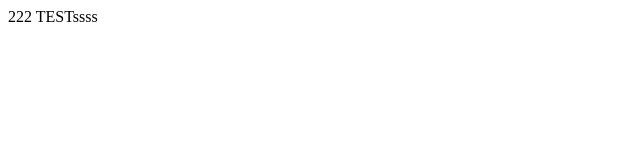
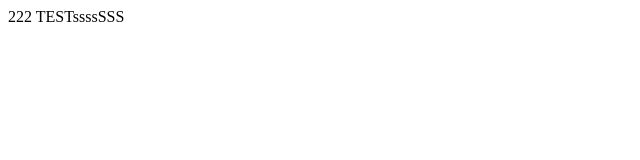
Before and after one commit to Allislove/Atila-TEAM, a plain HTML site: page index.html in a window 1280 px wide. Shown: the full height of the page, 0-640 px from the left. Drawn offline with Linux system fonts and the light colour scheme.

Commit message:
Just another test

```diff
--- a/index.html
+++ b/index.html
@@ -10,7 +10,7 @@
     <div class="container-test">
 
         <div>
-            222 TESTssss
+            222 TESTssssSSS
         </div>
 
 
```
